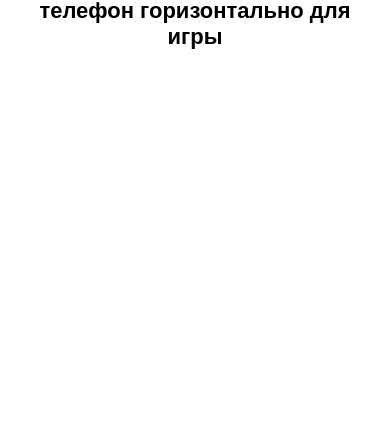
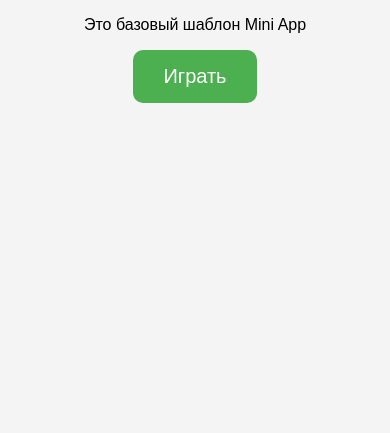
Before and after one commit to KamilaSalimzhanova/Conf-Runner-Game, a website: page index.html in a window 390 px wide. Shown: the part 411-844 px from the top of the page. Drawn offline with Linux system fonts and the light colour scheme.

Commit message:
Убрала блокировку портретного режима

```diff
--- a/index.html
+++ b/index.html
@@ -9,7 +9,6 @@
       margin: 0;
       overflow: hidden;
       font-family: Arial, sans-serif;
-      text-align: center;
       background: #000;
     }
     #menu {
@@ -19,6 +18,7 @@
       justify-content: center;
       height: 100vh;
       background: #f4f4f4;
+      text-align: center;
     }
     #gameCanvas {
       display: none;
@@ -26,24 +26,17 @@
       height: 100vh;
       background: black;
     }
-
-    /* Если телефон в портретной ориентации */
-    @media screen and (orientation: portrait) {
-      body::before {
-        content: "📱 Пожалуйста, поверни телефон горизонтально для игры";
-        position: fixed;
-        inset: 0;
-        display: flex;
-        justify-content: center;
-        align-items: center;
-        background: white;
-        font-size: 22px;
-        font-weight: bold;
-        z-index: 9999;
-        text-align: center;
-        padding: 20px;
-      }
+    h1 { color: #333; }
+    button {
+      font-size: 20px;
+      padding: 15px 30px;
+      border: none;
+      border-radius: 10px;
+      background: #4CAF50;
+      color: white;
+      cursor: pointer;
     }
+    button:hover { background: #45a049; }
   </style>
 </head>
 <body>
@@ -61,8 +54,12 @@
     const canvas = document.getElementById("gameCanvas");
     const ctx = canvas.getContext("2d");
 
-    canvas.width = window.innerWidth;
-    canvas.height = window.innerHeight;
+    function resizeCanvas() {
+      canvas.width = window.innerWidth;
+      canvas.height = window.innerHeight;
+    }
+    window.addEventListener("resize", resizeCanvas);
+    resizeCanvas();
 
     let bgImage = new Image();
     bgImage.src = "assets/background_variant_4.jpg"; // 👈 твой фон
@@ -74,7 +71,7 @@
       ctx.drawImage(bgImage, bgX + canvas.width, 0, canvas.width, canvas.height);
 
       // сдвигаем влево
-      bgX -= 2;
+      bgX -= 1;
       if (bgX <= -canvas.width) {
         bgX = 0;
       }
```
